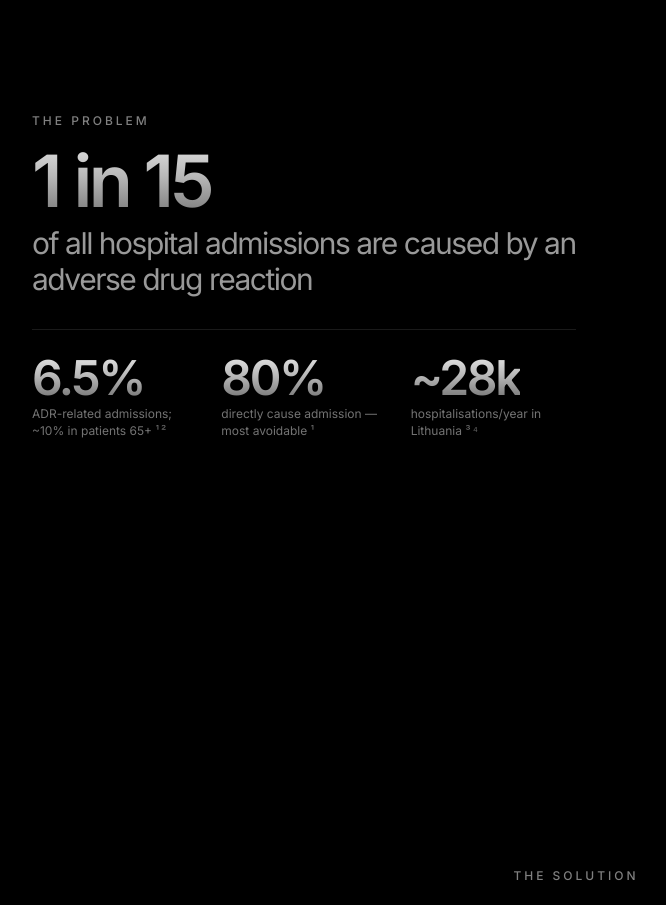
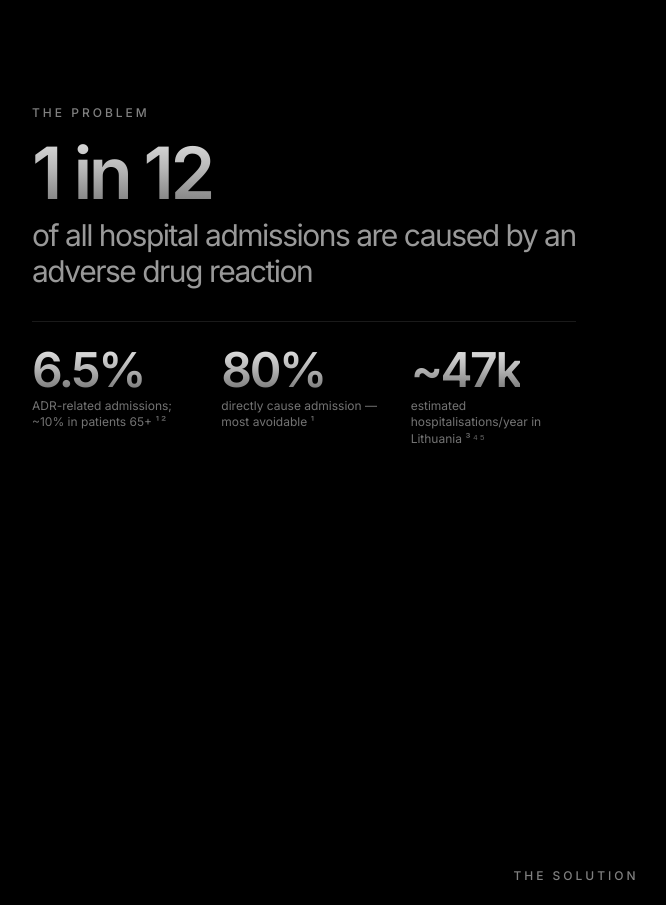
Before and after one commit to TomasMaksy/pgx, a Next.js app: page / in a window 1280 px wide. Shown: the part 860-1765 px from the top of the page, without its empty margins (64-730 px from the left). Built offline with nearby package versions, Linux system fonts and the light colour scheme.

Commit message:
working on problem section

```diff
--- a/components/problem-section.tsx
+++ b/components/problem-section.tsx
@@ -40,19 +40,30 @@ const SOURCES: Record<number, Source> = {
   },
   3: {
     id: 3,
-    label: "Higienos institutas",
-    title: "Lithuanian hospital discharge statistics",
-    detail: "National inpatient data from the Institute of Hygiene.",
+    label: "Institute of Hygiene Lithuania",
+    title: "Health Statistics of Lithuania 2023",
+    detail:
+      "Official national inpatient episode volume from the Institute of Hygiene.",
     url: "https://sveikstat.hi.lt/chart-summary-ctry.aspx?lang=eng&sel_rep_panel=8&top_loc=ctry&top_uid=110",
-    fact: "~430k annual hospital discharges",
+    fact: "560,362 annual hospital discharges",
   },
   4: {
     id: 4,
+    label: "Haerdtlein et al., J Clin Med 2023",
+    title:
+      "Which Adverse Events and Which Drugs Are Implicated in Drug-Related Hospital Admissions?",
+    detail:
+      "Systematic review and meta-analysis of 12 studies on ADR-related admissions.",
+    url: "https://www.mdpi.com/2077-0383/12/4/1320",
+    fact: "8.3% prevalence — ≈1 in 12 admissions ADR-related",
+  },
+  5: {
+    id: 5,
     label: "Derived estimate",
-    title: "Applying the 6.5% ADR rate to Lithuania",
-    detail: "National discharges × 6.5% ADR rate.",
-    url: "https://www.bmj.com/content/329/7456/15",
-    fact: "430k × 6.5% ≈ 28k/year",
+    title: "Applying the 1-in-12 ADR rate to Lithuania",
+    detail: "National discharges × 8.33% ADR-related admission rate.",
+    url: "https://www.mdpi.com/2077-0383/12/4/1320",
+    fact: "560,362 × 8.33% ≈ 46,700/year",
   },
 };
 
@@ -61,7 +72,7 @@ const SUPERSCRIPTS = ["⁰", "¹", "²", "³", "⁴", "⁵", "⁶", "⁷", "⁸"
 const TOOLTIP_CLASS =
   "rounded-xl border-white/10 bg-neutral-900/95 shadow-lg shadow-black/50 ring-white/10 backdrop-blur-md";
 
-type StatKey = "6.5%" | "80%" | "~28k";
+type StatKey = "6.5%" | "80%" | "~47k";
 
 type StatModal = {
   key: StatKey;
@@ -99,14 +110,16 @@ const STATS: StatModal[] = [
     ),
   },
   {
-    key: "~28k",
-    figure: "~28k",
-    sourceIds: [3, 4],
-    title: "~28k ADR hospitalisations/year",
-    summary: "~430k annual discharges × 6.5% ≈ 28,000 in Lithuania.",
+    key: "~47k",
+    figure: "~47k",
+    sourceIds: [3, 4, 5],
+    title: "~46,700 ADR hospitalisations/year",
+    summary:
+      "Estimate based on 560,362 annual Lithuanian hospital discharges and a published 1-in-12 (8.33%) ADR-related admission rate.",
     caption: (
       <>
-        hospitalisations/year in Lithuania <Citation ids={[3, 4]} />
+        estimated hospitalisations/year in Lithuania{" "}
+        <Citation ids={[3, 4, 5]} />
       </>
     ),
   },
@@ -190,7 +203,7 @@ export function ProblemSection() {
 
       <h2 className="mt-4 text-4xl leading-[0.95] font-semibold tracking-tight text-white md:text-5xl lg:text-6xl">
         <span className="text-gradient-headline text-7xl font-semibold tracking-tighter">
-          1 in 15
+          1 in 12
         </span>{" "}
         <span className="mt-2 block text-2xl font-normal text-white/60 md:text-3xl">
           of all hospital admissions are caused by an adverse drug reaction
```
